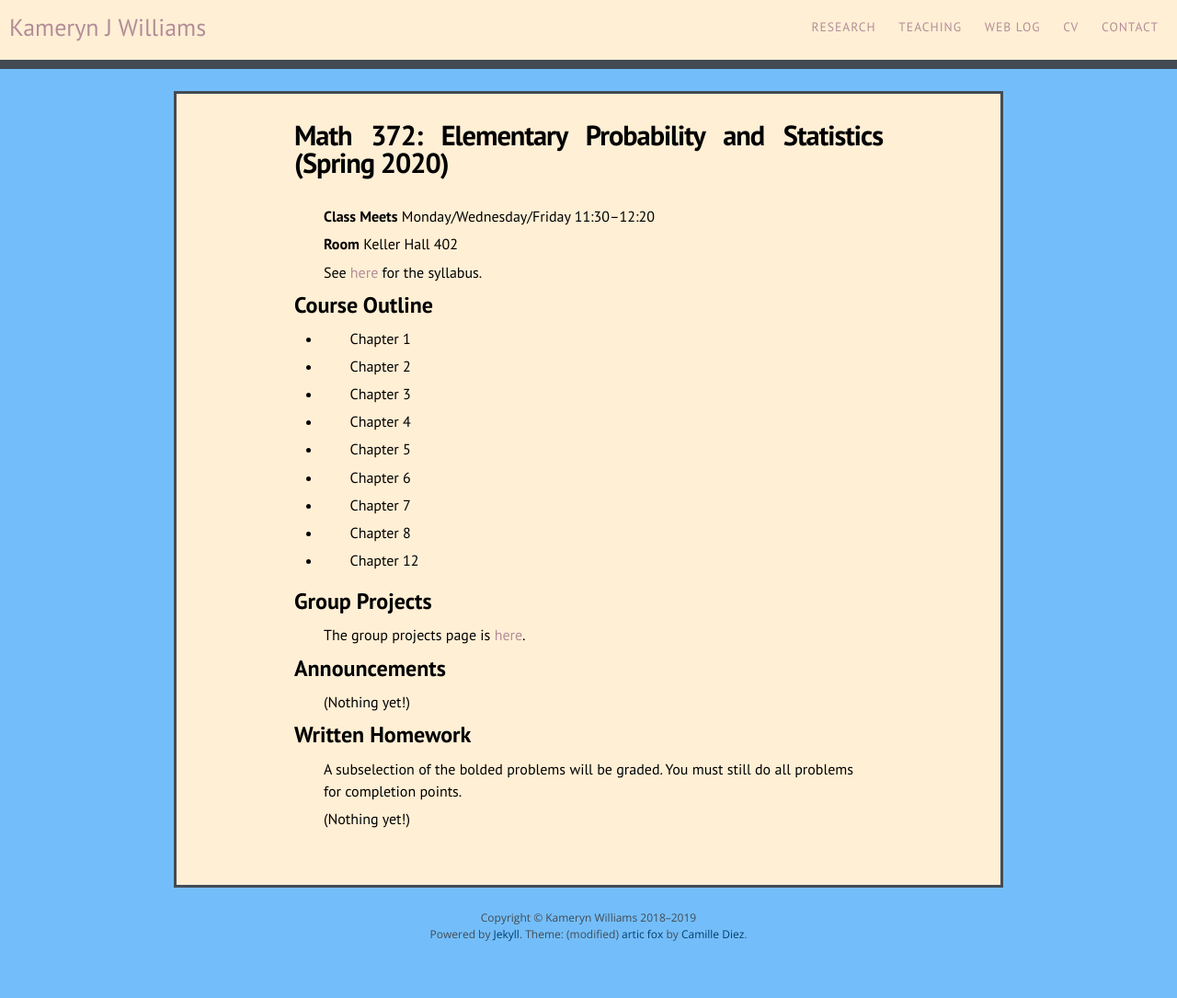
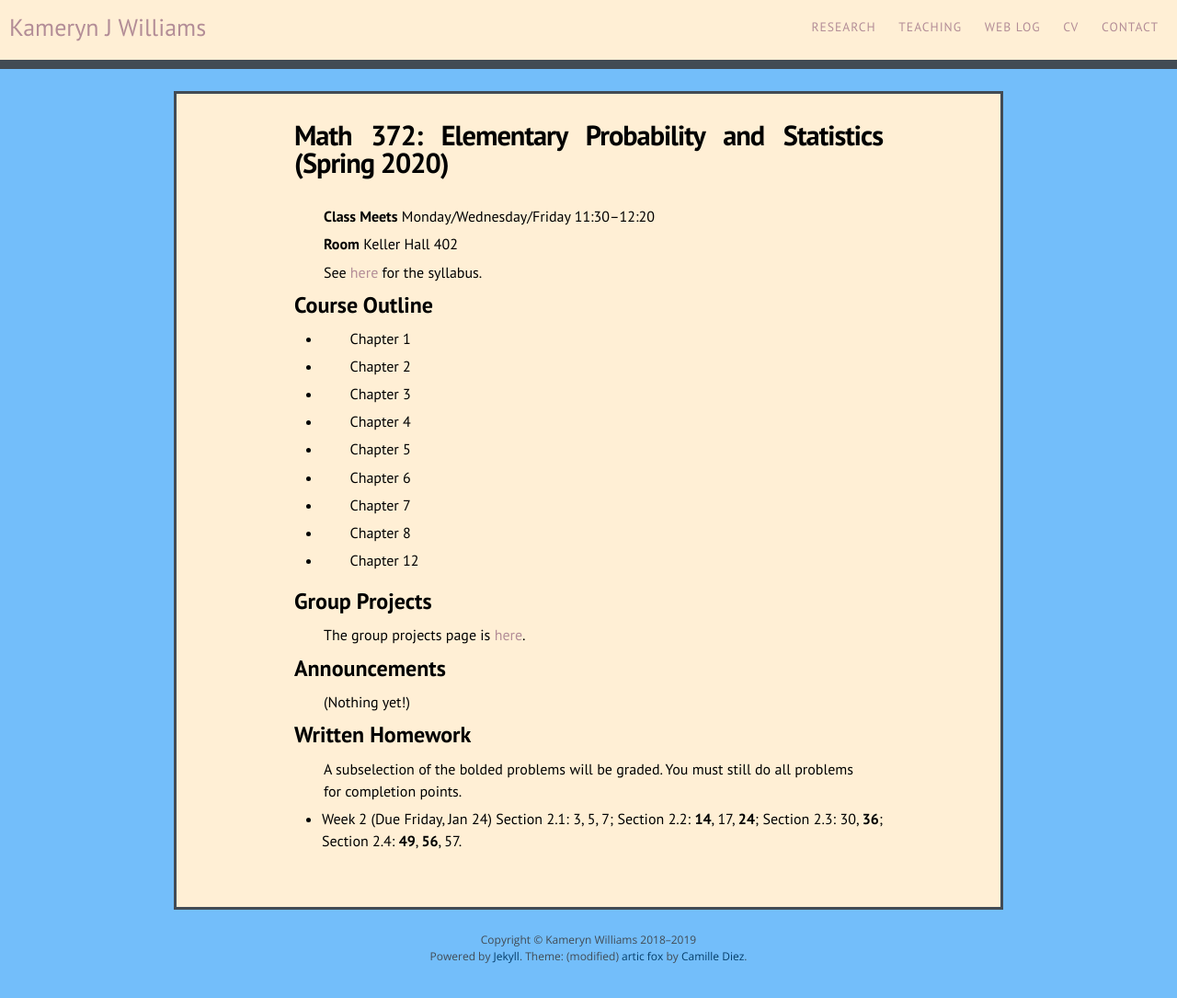
Before and after one commit to kamerynjw/kamerynjw.github.io, a Jekyll site: the page built from teaching/2020/math372.md, in a window 1280 px wide. Shown: the whole page at 92% size. Built offline with Jekyll 4.4.1, drawn with Linux system fonts in a browser that asks for light colours; nearby versions of some CDN libraries; before the commit the page ends 1061 px from its top, so only the background shows below that.

Commit message:
first homework lol

```diff
--- a/teaching/2020/math372.md
+++ b/teaching/2020/math372.md
@@ -47,4 +47,4 @@ Written Homework
 
 A subselection of the bolded problems will be graded. You must still do all problems for completion points.
 
-(Nothing yet!)
+* Week 2 (Due Friday, Jan 24) Section 2.1: 3, 5, 7; Section 2.2: **14**, 17, **24**; Section 2.3: 30, **36**; Section 2.4: **49**, **56**, 57.
```
